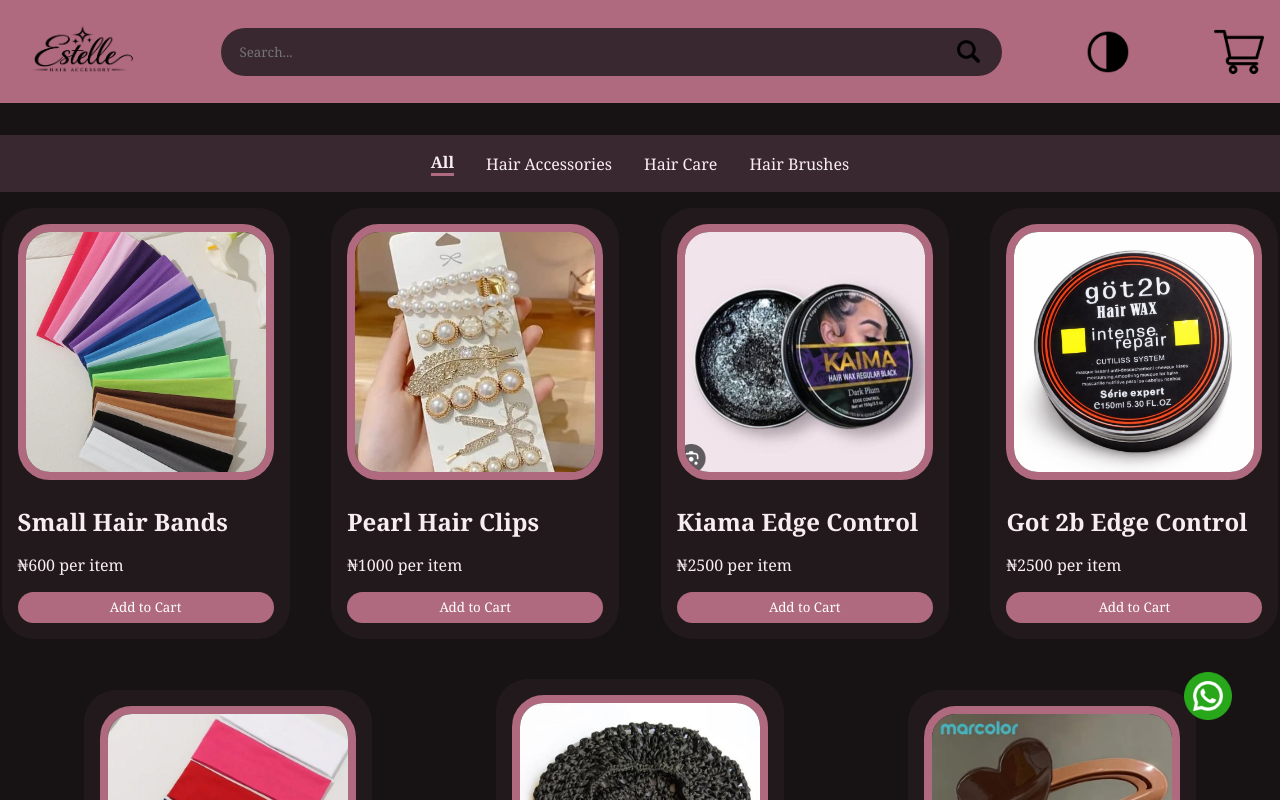
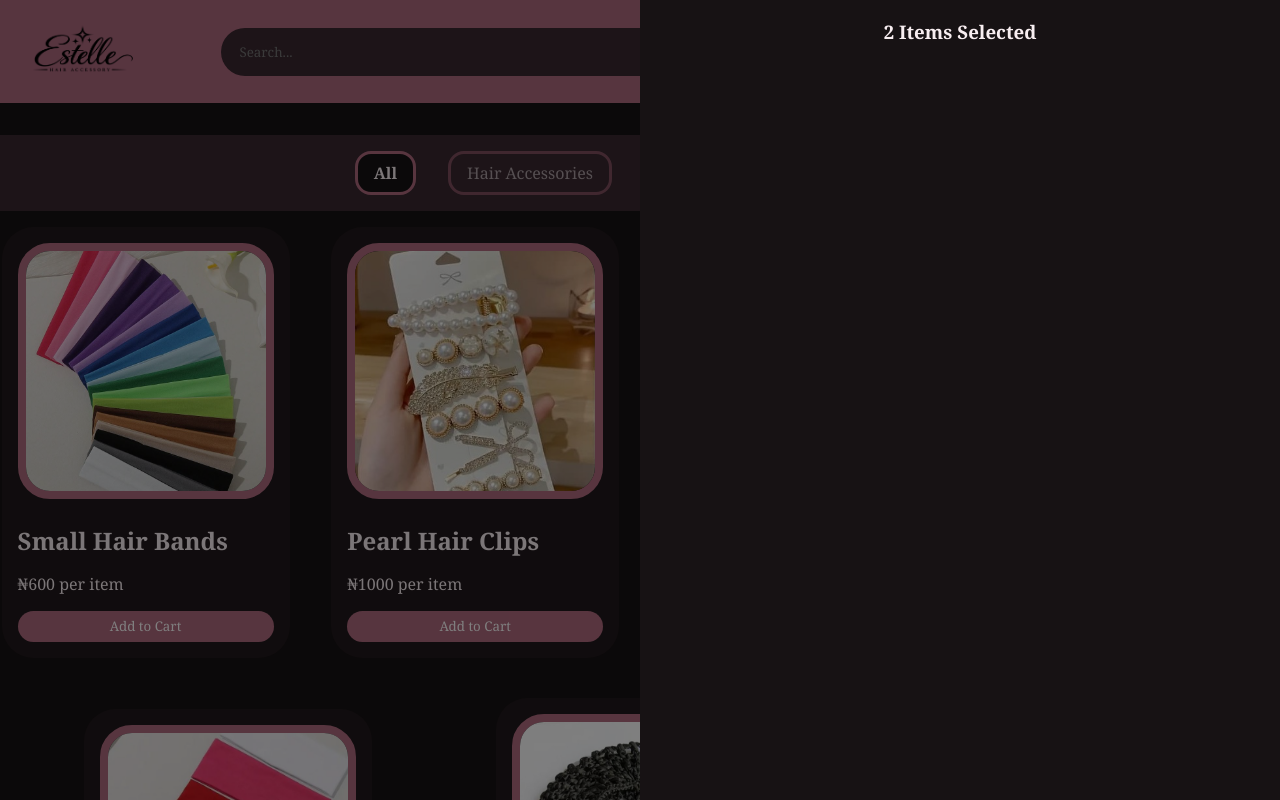
Before and after one commit to Okara008/Esther_Site, a React (Vite) app in the folder frontend/: page / in a window 1280 px wide. Shown: the top 800 px of the page. Built offline with nearby package versions, Linux system fonts and the light colour scheme.

Commit message:
Currently on the view cart page, just that for the ui left

```diff
--- a/frontend/src/App.jsx
+++ b/frontend/src/App.jsx
@@ -3,6 +3,7 @@ import './styles/Header.css'
 import './styles/Footer.css'
 import './styles/Home.css'
 import './styles/Cards.css'
+import './styles/Cart.css'
 import './styles/ProductDetails.css'
 import Header from './components/Header'
 import Home from './components/Home'
--- a/frontend/src/components/Cart.jsx
+++ b/frontend/src/components/Cart.jsx
@@ -1,6 +1,16 @@
-const Cart = () => {
+import products from "../../content.json"
+import CartProduct from "./CartProduct"
+
+const Cart = ({cartItemIndexes}) => {
+    cartItemIndexes = [ 4, 8]
+
     return(
-        <div>cart</div>
+        <div className="outerShell">
+            <section className="cartSection">
+                <h3>{cartItemIndexes.length} Items Selected</h3>
+
+            </section>
+        </div>
     )
 }
 export default Cart
--- /dev/null
+++ b/frontend/src/components/CartProduct.jsx
@@ -0,0 +1,5 @@
+const CartProduct = () => {
+    return <h4>s</h4>
+}
+
+export default CartProduct
--- a/frontend/src/components/Header.jsx
+++ b/frontend/src/components/Header.jsx
@@ -4,11 +4,13 @@ import LOGO_ICON from '../assets/icon_black.png'
 import CART_ICON from '../assets/icons/shopping-cart.png'
 import SEARCH_ICON from '../assets/icons/search.png'
 import THEME_ICON from '../assets/dark_theme.png'
+import Cart from './Cart'
 import { useState , useEffect } from "react";
 
 const Header = () => {
     const mediaQuery = window.matchMedia("(prefers-color-scheme: dark)");
     const [darkMode, setDarkMode] = useState(mediaQuery);
+    const [displayCart, setDisplayCart] = useState(true)
 
     useEffect(() => {
         document.documentElement.setAttribute(
@@ -45,7 +47,10 @@ const Header = () => {
                 onClick={toggleTheme}
                 title={`${darkMode ? "Dark Mode" : "Light Mode"}`}
             />
-            <img src={CART_ICON} alt="cart" height={50} className='cart_icon'/>
+
+            <img src={CART_ICON} alt="cart" height={50} className='cart_icon' onClick={() => setDisplayCart(true)}/>
+
+            {displayCart && (<Cart/>)}
         </header>
     )
 }
--- a/frontend/src/components/Home.jsx
+++ b/frontend/src/components/Home.jsx
@@ -4,22 +4,38 @@ import WHATSAPP_ICON from '../assets/icons/whatsapp_colored.png'
 import { Link } from 'react-router';
 import {useState} from 'react';
 
+const filterProducts = (category, setDisplayedProducts) => {
+    setDisplayedProducts(products.filter(product => product.category == category))
+}
+
 const Home = () => {
     const [productCategories] = useState(["hair accessories", "hair care", "hair brushes"])
-    console.log(products[0]);
+    const [displayedProducts, setDisplayedProducts] = useState([...products])
+    const [categoryIndex, setCategoryIndex] = useState(0)
+
     return(
         <main>
             <nav className="product_category">
-                <div className="selected">All</div>
-                {productCategories.map(productCategory => <div>{productCategory}</div>)}
+                <div className={`${!categoryIndex && 'selected'}`} onClick={() => {setDisplayedProducts([...products]); setCategoryIndex(0)}}>All</div>
+
+                {productCategories.map(category =>
+                    <div
+                        className={`${categoryIndex == (productCategories.indexOf(category)+1) && 'selected'}`}
+                        onClick={() => {filterProducts(category, setDisplayedProducts); setCategoryIndex(productCategories.indexOf(category)+1)}}
+                    >
+                        {category}
+                    </div>
+                )}
             </nav>
 
             <a target="_blank" href="https://wa.me/2348100153987">
                 <img src={WHATSAPP_ICON} alt="Whatsapp Chat" title="Chat on Whatsapp" className="whatsapp_icon"/>
             </a>
 
-            <section>
-                {products.map(product => <Cards product={product} key={products.indexOf(product)}/> )}
+            <section className="cardsSection">
+                {displayedProducts.map(product => <Cards product={product} key={products.indexOf(product)}/> )}
+
+                {!displayedProducts.length && (<span>No Product Available...</span>)}
             </section>
         </main>
     )
--- a/frontend/src/components/ProductDetails.jsx
+++ b/frontend/src/components/ProductDetails.jsx
@@ -26,10 +26,13 @@ const ProductDetails = () => {
     <article className="productContainer">
         <div  className="product_img">
             <img src={IMGS[imageCounter]} alt="Product Image"/>
-            <div className="img_nav">
-                <button style={{left: 0}} onClick={() => setImageCounter(prev => ((prev + 1) % IMGS.length))}>&lt;</button>
-                <button style={{right: 0}} onClick={() => setImageCounter(prev => ((prev - 1) > 0 ? (prev - 1) : (IMGS.length-1) ))}>&gt;</button>
-            </div>
+
+            {IMGS.length > 1 && (
+                <div className="img_nav">
+                    <button style={{left: 0}} onClick={() => setImageCounter(prev => ((prev + 1) % IMGS.length))}>&lt;</button>
+                    <button style={{right: 0}} onClick={() => setImageCounter(prev => ((prev - 1) > 0 ? (prev - 1) : (IMGS.length-1) ))}>&gt;</button>
+                </div>
+            )}
         </div>
         <div>
             <h3 className="article_name">{product.name}</h3>
--- a/frontend/src/index.css
+++ b/frontend/src/index.css
@@ -27,3 +27,17 @@
     font-family: Georgia, 'Times New Roman', Times, serif;
 
 }
+
+html{
+    font-size: 16px;
+    box-sizing: border-box;
+    margin: 0;
+    padding: 0;
+    color: var(--text);
+}
+
+body{
+    margin: 0;
+    padding: 0;
+    background-color: var(--bg);
+}
--- a/frontend/src/styles/Cards.css
+++ b/frontend/src/styles/Cards.css
@@ -1,4 +1,4 @@
-section .article{
+.cardsSection .article{
     background-color: var(--cards);
     padding: 1rem;
     border-radius: 2rem;
@@ -7,23 +7,23 @@ section .article{
     text-decoration: none;
 }
 
-section .article:hover{
+.cardsSection .article:hover{
     box-shadow: 0 0 10px var(--text);
 }
 
-section h2{
+.cardsSection h2{
     text-transform: capitalize;
     margin-bottom: 1rem;
 }
 
-section .product_img{
+.cardsSection .product_img{
     width: 15rem;
     height: 15rem;
     border: .5rem solid var(--primary);
     border-radius: 2rem;
 }
 
-section button{
+.cardsSection button{
     width: 100%;
     padding: .4rem;
     background-color: var(--primary);
--- /dev/null
+++ b/frontend/src/styles/Cart.css
@@ -0,0 +1,23 @@
+.outerShell{
+    position: absolute;
+    top: 0;
+    left: 0;
+    right: 0;
+    bottom: 0;
+    background-color: rgba(0, 0, 0, 0.5);
+    height: 100vh;
+}
+
+.cartSection{
+    background-color: var(--bg);
+    height: 100%;
+    width: 90%;
+    float: right;
+    /* top: 0; */
+    /* right: 0; */
+    /* transform: translateX(-50%); */
+    width: 50%;
+    display: flex;
+    align-items: flex-start;
+    justify-content: center;
+}
--- a/frontend/src/styles/Header.css
+++ b/frontend/src/styles/Header.css
@@ -1,17 +1,3 @@
-html{
-    font-size: 16px;
-    box-sizing: border-box;
-    margin: 0;
-    padding: 0;
-    color: var(--text);
-}
-
-body{
-    margin: 0;
-    padding: 0;
-    background-color: var(--bg);
-}
-
 header{
     display: flex;
     align-items: center;
@@ -72,3 +58,8 @@ header{
 .togggle_theme{
     transform: rotate(180deg);
 }
+
+.cart_icon:hover{
+    cursor: pointer;
+    filter: drop-shadow(2px 0 10px white);
+}
--- a/frontend/src/styles/Home.css
+++ b/frontend/src/styles/Home.css
@@ -11,12 +11,18 @@
 
 .product_category div{
     text-transform: capitalize;
+    cursor: pointer;
     font-family: Cambria, Cochin, Georgia, Times, 'Times New Roman', serif;
+    border: .2rem solid var(--primary);
+    padding: .5rem 1rem;
+    border-radius: 1rem;
+    opacity: .6;
 }
 
 .product_category .selected{
+    opacity: 1;
     font-weight: bold;
-    border-bottom: .2rem solid var(--primary);
+    background-color: var(--bg);
 }
 
 .whatsapp_icon{
@@ -28,7 +34,7 @@
 
 /* Product Display Section */
 
-section{
+.cardsSection{
     margin-block: 1rem;
     display: flex;
     flex-wrap: wrap;
--- a/frontend/src/styles/ProductDetails.css
+++ b/frontend/src/styles/ProductDetails.css
@@ -29,10 +29,12 @@ article.productContainer .product_img{
 .product_img .img_nav button:hover{
     background-color: var(--muted-text);
     color: var(--inverted-text);
+    box-shadow: 0 0 10px var(--inverted-text);
 }
 
 .product_img .img_nav button:active{
-    transform: translateX(-.1px);
+    background-color: var(--primary);
+    opacity: .8;
 }
 
 article.productContainer .product_img img{
```
